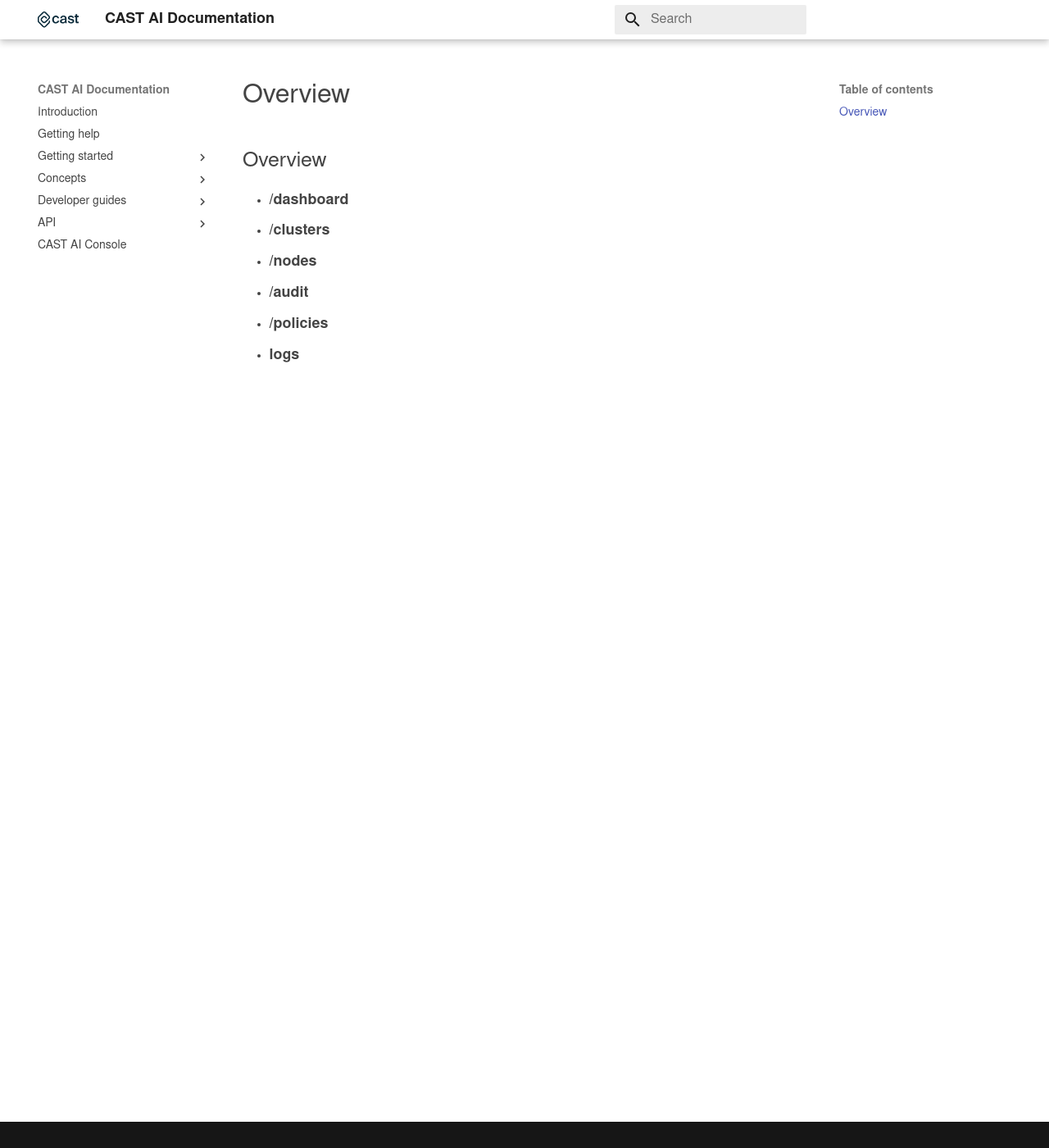
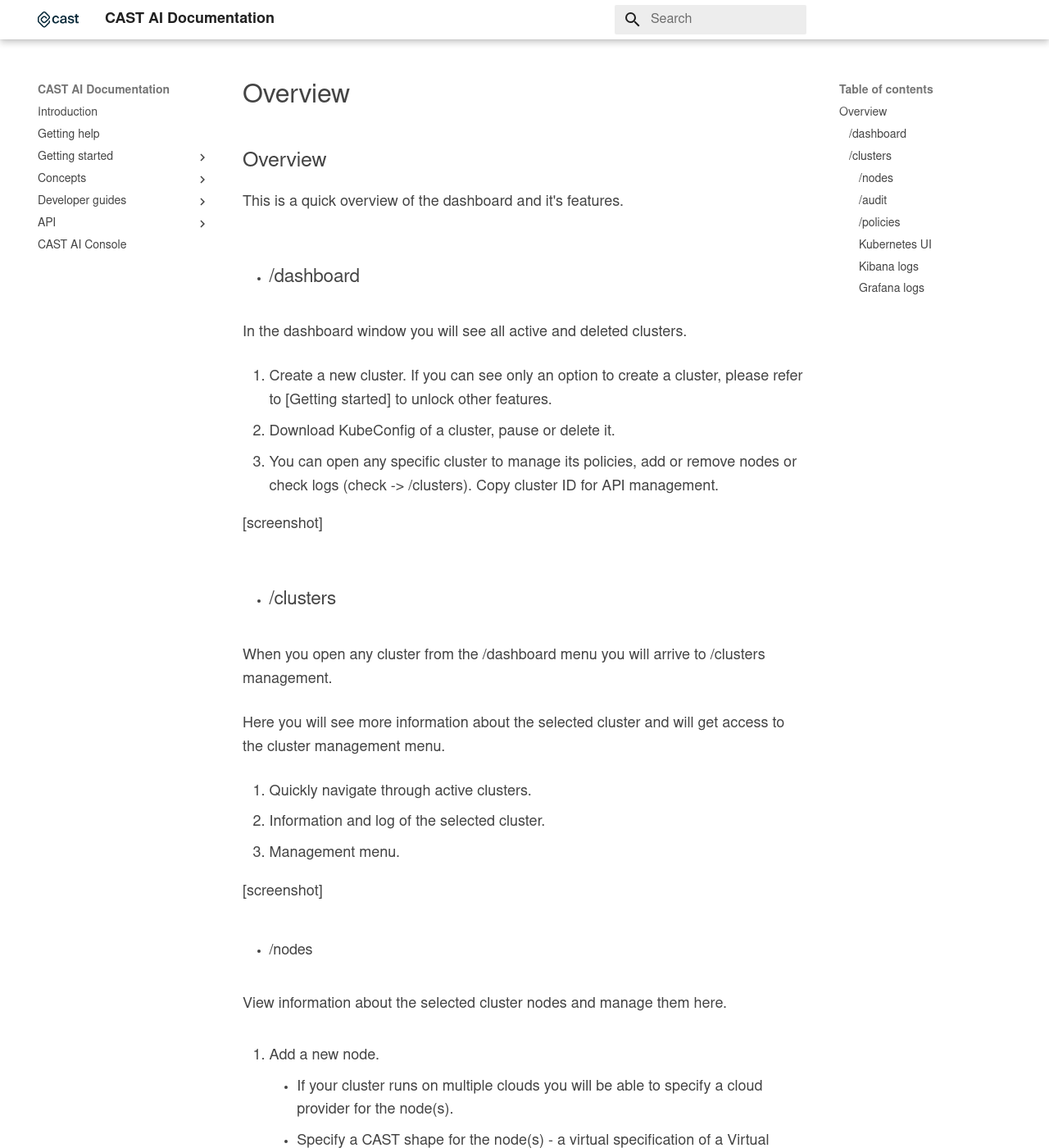
Before and after one commit to castai/docs, an MkDocs documentation site: the page built from docs/Dashboard Overview/Overview.md, in a window 1280 px wide and 1400 px high. Shown: the whole window at 82% size. Built offline with MkDocs 1.6.1 and Material for MkDocs 9.7.7, drawn with Linux system fonts in a browser that asks for light colours; some web fonts are replaced; some of the changed text lies outside the part shown.

Commit message:
Update Overview.md

```diff
--- a/docs/Dashboard Overview/Overview.md
+++ b/docs/Dashboard Overview/Overview.md
@@ -1,8 +1,63 @@
 ## Overview
 
-- **/dashboard**
-- **/clusters**
-  - **/nodes**
-  - **/audit**
-  - **/policies**
-  - **logs**
+This is a quick overview of the dashboard and it's features.
+
+- ### /dashboard
+
+In the dashboard window you will see all active and deleted clusters.
+
+1. Create a new cluster. If you can see only an option to create a cluster, please refer to [Getting started] to unlock other features.
+2. Download KubeConfig of a cluster, pause or delete it.
+3. You can open any specific cluster to manage its policies, add or remove nodes or check logs (check -> /clusters). Copy cluster ID for API management.
+
+[screenshot]
+
+- ### /clusters
+
+When you open any cluster from the /dashboard menu you will arrive to /clusters management.
+
+Here you will see more information about the selected cluster and will get access to the cluster management menu.
+
+1. Quickly navigate through active clusters.
+2. Information and log of the selected cluster.
+3. Management menu.
+
+[screenshot]
+
+  - #### /nodes
+
+  View information about the selected cluster nodes and manage them here.
+
+  1. Add a new node.
+     - If your cluster runs on multiple clouds you will be able to specify a cloud provider for the node(s).
+     - Specify a CAST shape for the node(s) - a virtual specification of a Virtual Machine computing unit.
+     - Add multiple nodes at once (1-20).
+
+  2. View information about nodes, copy node ID for API management and delete nodes.
+
+  [screenshot]
+
+  - #### /audit
+
+  Audit log of cluster management on a high level.
+
+  1. Select a date range for the log.
+  2. View operations made and who initiated them.
+
+  [screenshot]
+
+  - #### /policies
+
+  Manage policies for the selected cluster. Policies will help you optimize and reduce cost of your cloud bill and will automate the process of scaling up and down for you.
+
+ [screenshot]
+
+  - #### Kubernetes UI
+
+  View more detailed information about the selected cluster in the Kubernetes UI.
+
+  - #### Kibana logs
+
+
+
+  - #### Grafana logs
```
